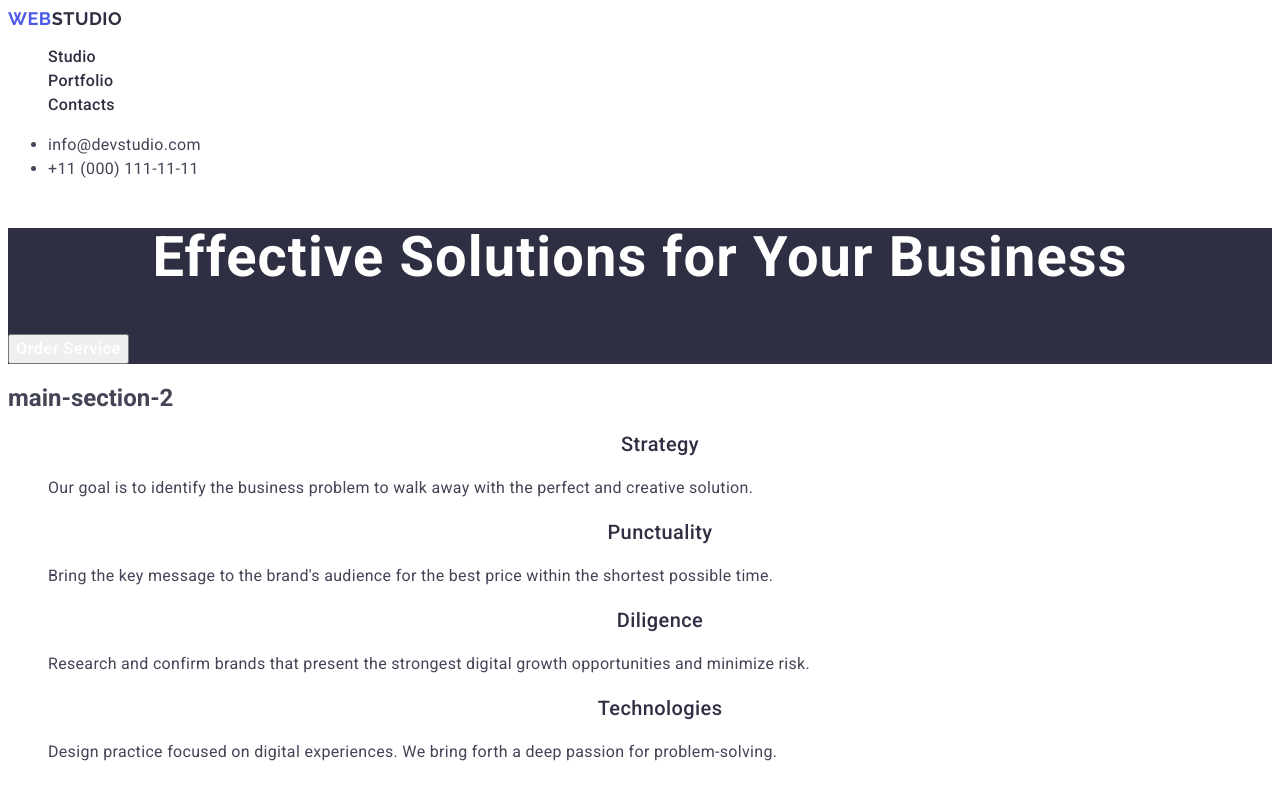
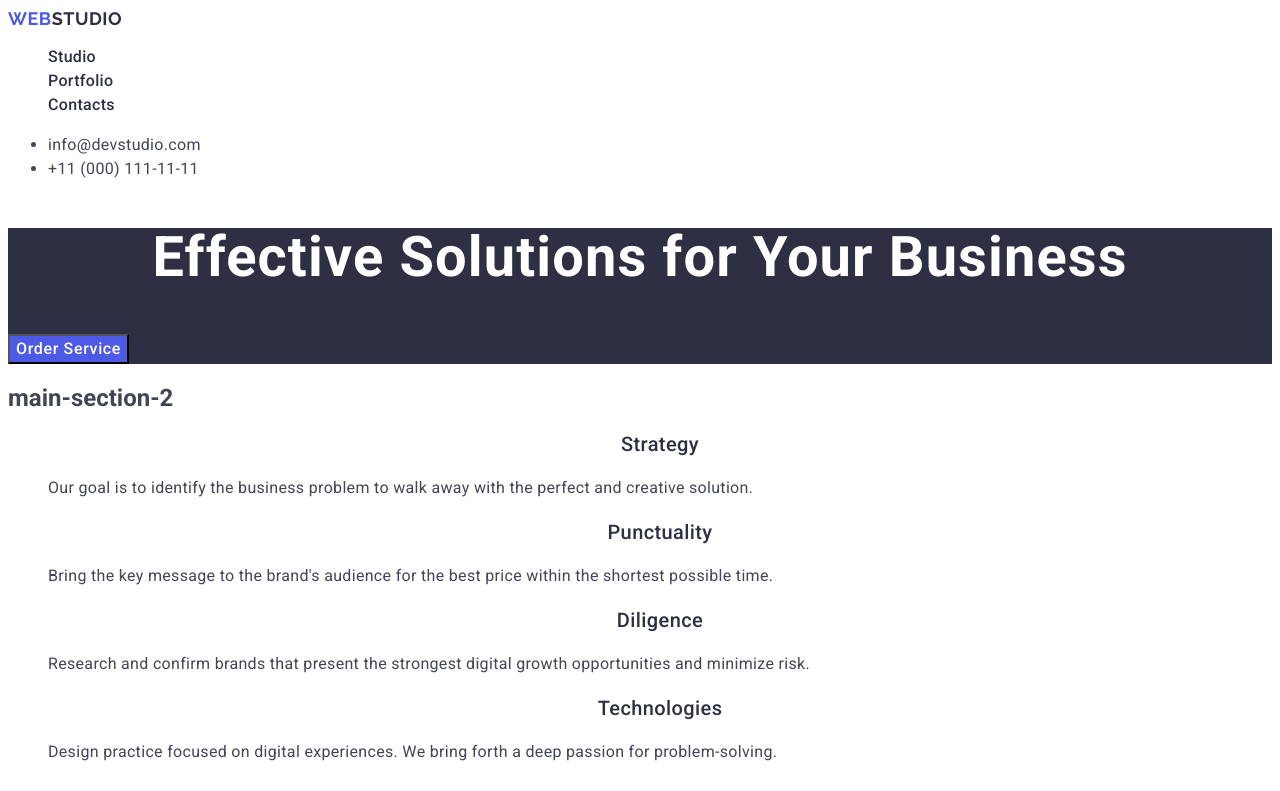
Before and after one commit to ssKyryloss/goit-markup-hw-02, a plain HTML site: page index.html in a window 1280 px wide. Shown: the top 791 px of the page. Drawn offline with Linux system fonts and the light colour scheme.

Commit message:
Update style.css

```diff
--- a/css/style.css
+++ b/css/style.css
@@ -65,6 +65,7 @@ body {
 .hero-img-button {
     font-family: "Roboto", sans-serif;
     color: var(--WHITE, #FFF);
+    background-color: #4D5AE5;
     font-size: 16px;
     font-weight: 500;
     line-height: 1.5;
@@ -122,10 +123,11 @@ body {
         line-height: 1.5;
         letter-spacing: 0.02em;
 }
+/*
 .section-two-img {
     width: 264px;
     height: 260px;
-}
+}*/
 .section-three {
     background-color: #F4F4FD
 }
```
